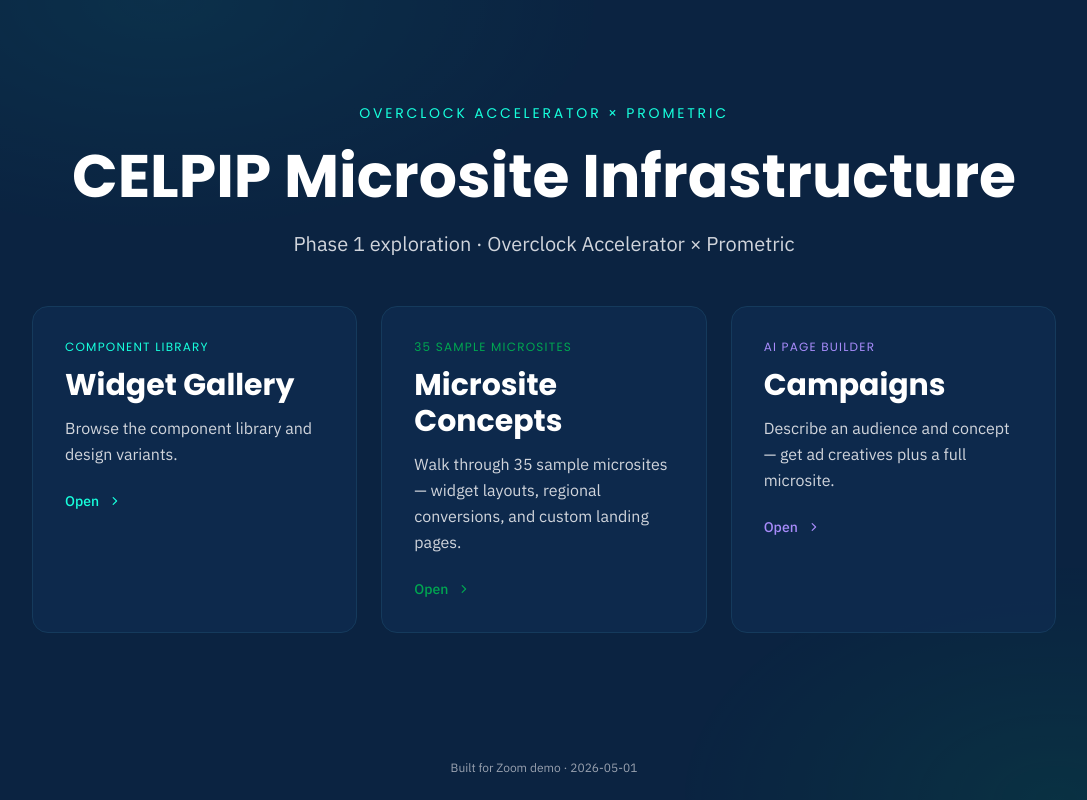
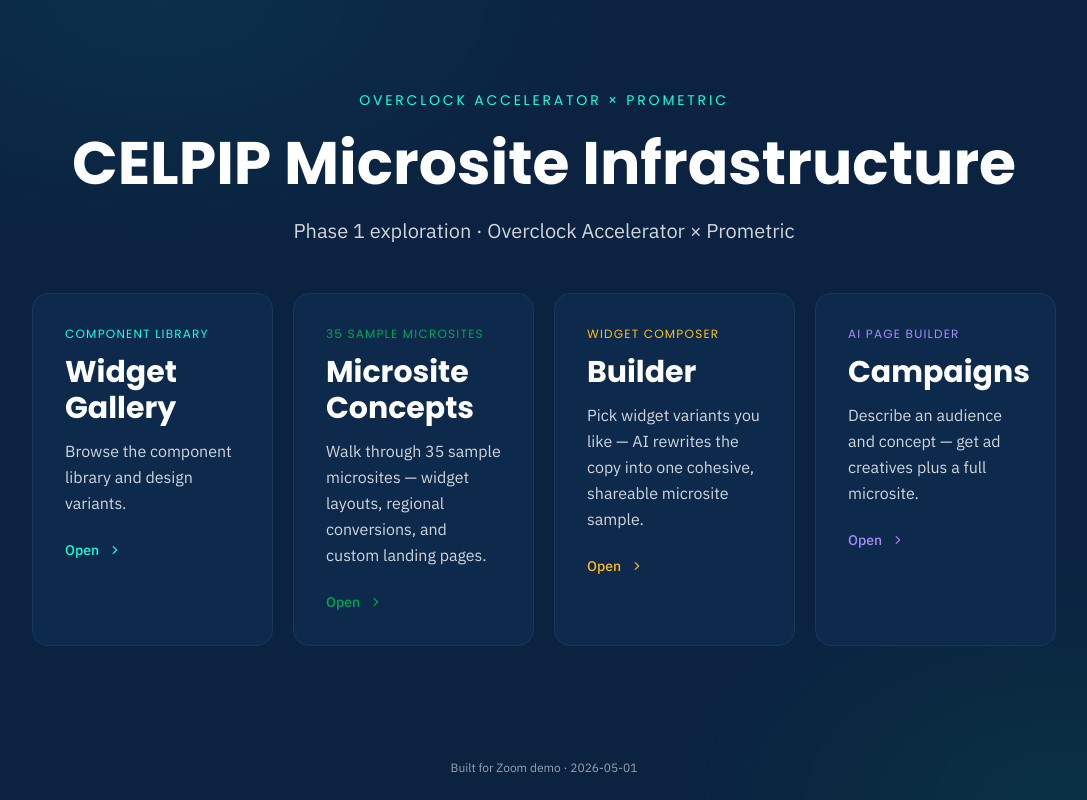
Before and after one commit to Overclock-Accelerator/celpip-widget-gallery, a Next.js app: page / in a window 1280 px wide. Shown: the whole page, without its empty margins (96-1183 px from the left). Built offline with nearby package versions, Linux system fonts and the light colour scheme.

Commit message:
auto: Add builder page and gold accent for supabase featherweight holdings [2026-05-01 18:53] on main

```diff
--- a/src/app/page.tsx
+++ b/src/app/page.tsx
@@ -26,7 +26,7 @@
           </p>
 
           {/* Cards */}
-          <div className="mt-12 grid grid-cols-1 md:grid-cols-3 gap-6">
+          <div className="mt-12 grid grid-cols-1 sm:grid-cols-2 lg:grid-cols-4 gap-5">
             <ChooserCard
               href="/widgets"
               eyebrow="Component library"
@@ -40,6 +40,13 @@
               title="Microsite Concepts"
               description="Walk through 35 sample microsites — widget layouts, regional conversions, and custom landing pages."
               accent="green"
+            />
+            <ChooserCard
+              href="/builder"
+              eyebrow="Widget composer"
+              title="Builder"
+              description="Pick widget variants you like — AI rewrites the copy into one cohesive, shareable microsite sample."
+              accent="gold"
             />
             <ChooserCard
               href="/campaigns"
@@ -70,15 +77,16 @@
   eyebrow: string;
   title: string;
   description: string;
-  accent: "teal" | "green" | "purple";
+  accent: "teal" | "green" | "purple" | "gold";
 }) {
-  const accentColor = accent === "teal" ? "#17FFDC" : accent === "green" ? "#00A651" : "#A78BFA";
-  const accentBorder =
-    accent === "teal"
-      ? "hover:border-[#17FFDC]"
-      : accent === "green"
-        ? "hover:border-[#00A651]"
-        : "hover:border-[#A78BFA]";
+  const accentMap: Record<typeof accent, { color: string; border: string }> = {
+    teal: { color: "#17FFDC", border: "hover:border-[#17FFDC]" },
+    green: { color: "#00A651", border: "hover:border-[#00A651]" },
+    gold: { color: "#FFBD17", border: "hover:border-[#FFBD17]" },
+    purple: { color: "#A78BFA", border: "hover:border-[#A78BFA]" },
+  };
+  const accentColor = accentMap[accent].color;
+  const accentBorder = accentMap[accent].border;
   return (
     <Link
       href={href}
--- a/src/components/SiteNav.tsx
+++ b/src/components/SiteNav.tsx
@@ -6,6 +6,7 @@
 const links = [
   { href: "/widgets", label: "Widgets" },
   { href: "/microsites", label: "Microsites" },
+  { href: "/builder", label: "Builder" },
   { href: "/campaigns", label: "Campaigns" },
 ];
 
@@ -15,6 +16,7 @@
   const isActive = (href: string) => {
     if (href === "/widgets") return pathname === "/widgets" || pathname.startsWith("/widgets/");
     if (href === "/microsites") return pathname === "/microsites" || pathname.startsWith("/microsites/");
+    if (href === "/builder") return pathname === "/builder" || pathname.startsWith("/builder/");
     if (href === "/campaigns") return pathname === "/campaigns" || pathname.startsWith("/campaigns/");
     return pathname === href;
   };
```
